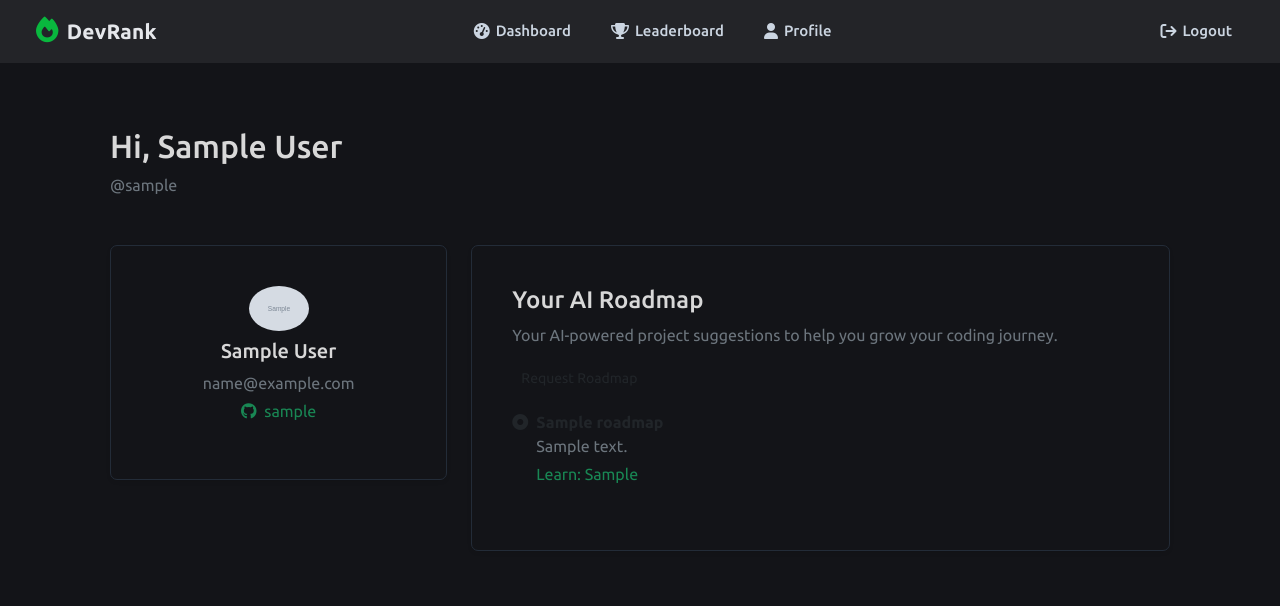
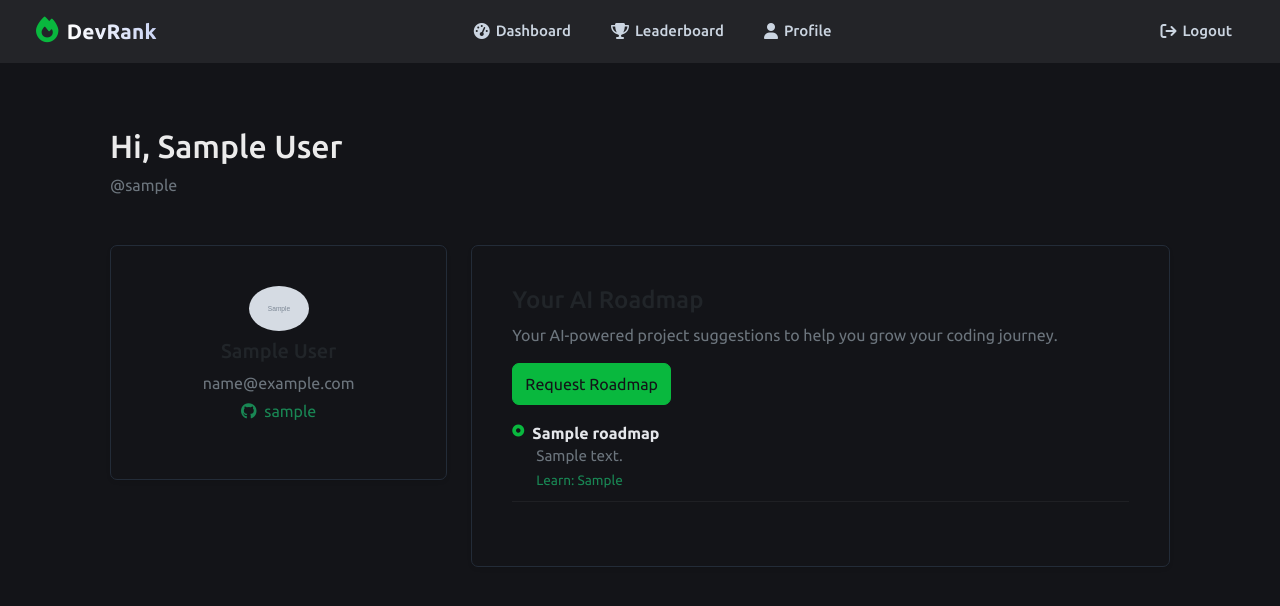
Before and after one commit to katGhost/dev-leaderboard, a Flask app: page /dashboard in a window 1280 px wide. Shown: the top 606 px of the page. Run offline with Flask 3, Linux system fonts and the light colour scheme; the visitor is signed in with stand-in values (Sample User, id 1); tables that the repository leaves empty hold one stand-in row (values such as "Sample post"); grey boxes marked "Sample" are stand-in pictures.

Commit message:
Roadmap styles -> Dashboard template

```diff
--- a/app/static/index.css
+++ b/app/static/index.css
@@ -54,11 +54,11 @@ body {
   font-size: 1.3rem;
 }
 
-/* .logo .brand {
+.logo .brand {
   background: linear-gradient(90deg, #ffffff, #cbd5f5);
   -webkit-background-clip: text;
   -webkit-text-fill-color: transparent;
-} */
+}
 
 .navbar-nav {
     display: flex;
@@ -214,42 +216,67 @@ a {
 
 .login-oauth-btn:hover,
 .login-github-btn:hover {
+    background: #07a835;
+    transform: translateY(-3px);
+    box-shadow: 0 12px 35px rgba(6, 156, 53, 0.4);
+    color: whitesmoke;
+}
+
+/* ======================DASHBOARD===================== */
+.dashboard {
+    padding: 2.5rem !important;
+}
+
+.btn-generate-roadmap {
     background: #09B83E;
+    padding: 0.5rem 0.75rem;
+    border: 1.2px solid #09B83E;
+    border-radius: 7px;
+    color: #131418;
+    transition: all 0.3s ease-in;
+    font-size: 1rem;
+}
+
+.btn-generate-roadmap:hover {
+    background: #09B83E;
+    color: white;
     transform: translateY(-3px);
     box-shadow: 0 12px 35px rgba(6, 156, 53, 0.4);
 }
 
-/* DASHBOARD */
-.dashboard {
-    padding: 2.5rem !important;
+.roadmap-icon {
+  color: #09B83E;
+  font-size: 12px;
+}
+/* .roadmap-icon {
+  color: #a855f7;
+  font-size: 12px;
+} */
+
+.project-title {
+  font-size: 1rem;
+  font-weight: 600;
+  color: #e5e7eb;
 }
 
-.roadmap-title,
-leaderboard-title,
-.username {
-    color: #d8d8d8;
+.project-desc {
+  font-size: 0.95rem;
+  line-height: 1.5;
 }
 
-.roadmap-subtitle {
-    color: silver;
-}
-.roadmap-list {
-}
-.roadmap-list-item {
-    display: flex;
-    /* justify-content: space-evenly; */
-    align-items: center;
-    flex: 1;
-    gap: 0.95rem;
-    text-decoration: none;
-    color: #7C3AED;
-}
-.roadmap-item {
-    list-style-type: none;
-
+.project-learn {
+  font-size: 0.85rem;
+  line-height: 1.4;
 }
 
-/* LEADERBOARD */
+.roadmap-item {
+  padding-bottom: 10px;
+  border-bottom: 1px solid rgba(255,255,255,0.05);
+}
+
+
+
+/* ===============LEADERBOARD=============== */
 .medal-gold {
     color: #EFBF04;
 }
```
Also changed, not shown: other parts of app/static/index.css (+43 -4 lines).
